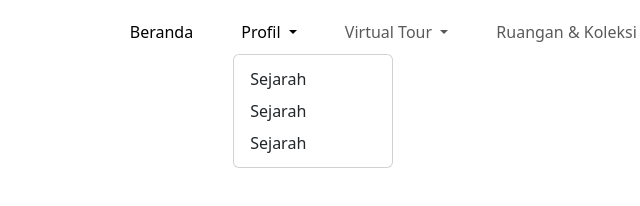
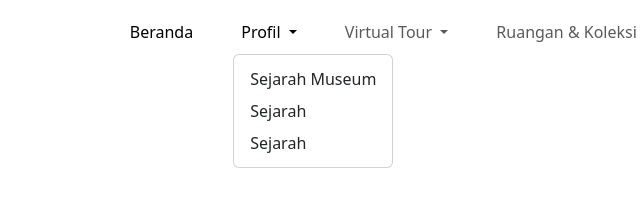
Before and after one commit to AgiAgustianDavi/Museum-Kito, a plain HTML site: page index.html in a window 1280 px wide. Both pictures are taken after a click on the button "Profil". Shown: the full height of the page, 235-875 px from the left. Drawn offline with nearby package versions, Linux system fonts and the light colour scheme.

Commit message:
Update index.html

```diff
--- a/index.html
+++ b/index.html
@@ -31,7 +31,7 @@
                             Profil
                         </a>
                         <ul class="dropdown-menu">
-                            <li><a class="dropdown-item" href="cars-ferarri.html" target="_self">Sejarah</a></li>
+                            <li><a class="dropdown-item" href="cars-ferarri.html" target="_self">Sejarah Museum</a></li>
                             <li><a class="dropdown-item" href="cars-mclaren.html" target="_self">Sejarah</a></li>
                             <li><a class="dropdown-item" href="cars-astonmartin.html" target="_self">Sejarah</a>
                             </li>
```
